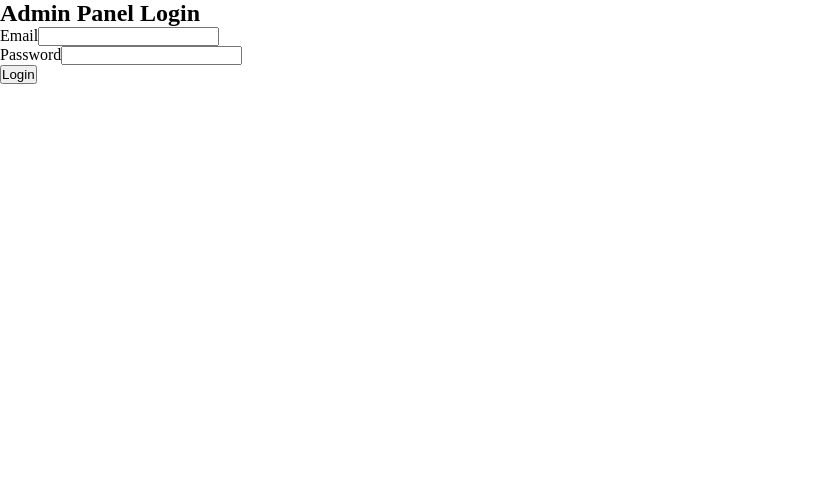
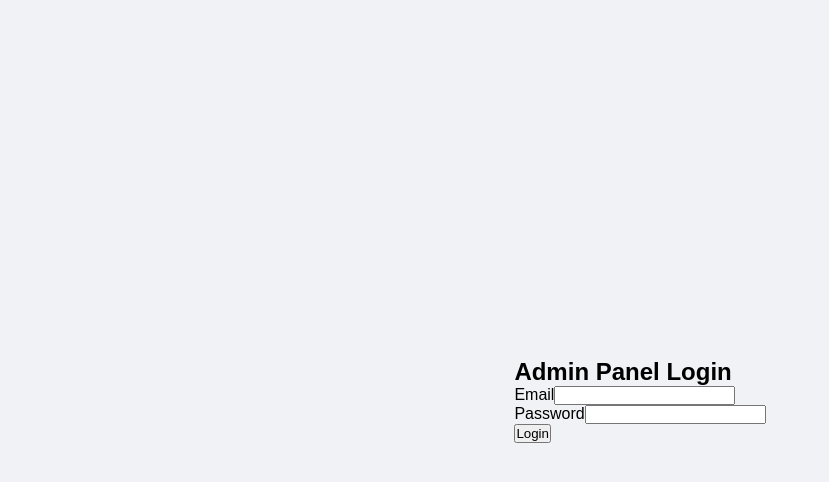
Before and after one commit to SamirJabre/Front-End-Admin, a React (Vite) app: page / in a window 1280 px wide. Shown: the top 482 px of the page, without its empty margins (0-829 px from the left). Built offline with nearby package versions, Linux system fonts and the light colour scheme.

Commit message:
Adding the styling to the page

```diff
--- a/src/pages/LoginPage/login.css
+++ b/src/pages/LoginPage/login.css
@@ -0,0 +1,9 @@
+body {
+    font-family: Arial, sans-serif;
+    background-color: #f0f2f5;
+    display: flex;
+    justify-content: center;
+    align-items: center;
+    height: 100vh;
+    margin: 0;
+  }
```
